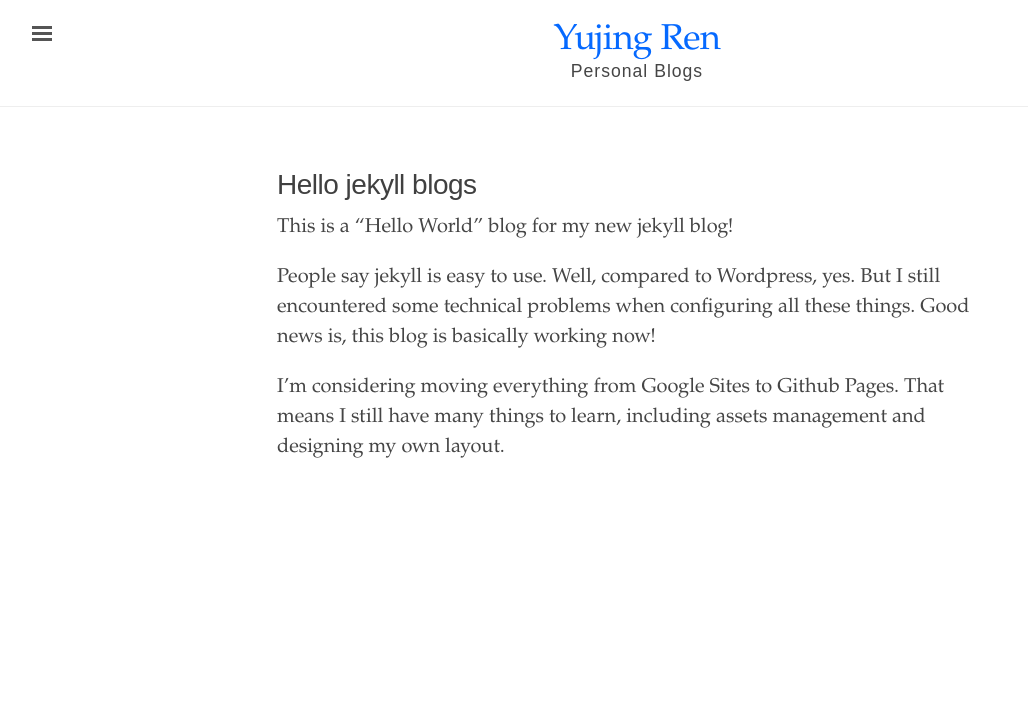
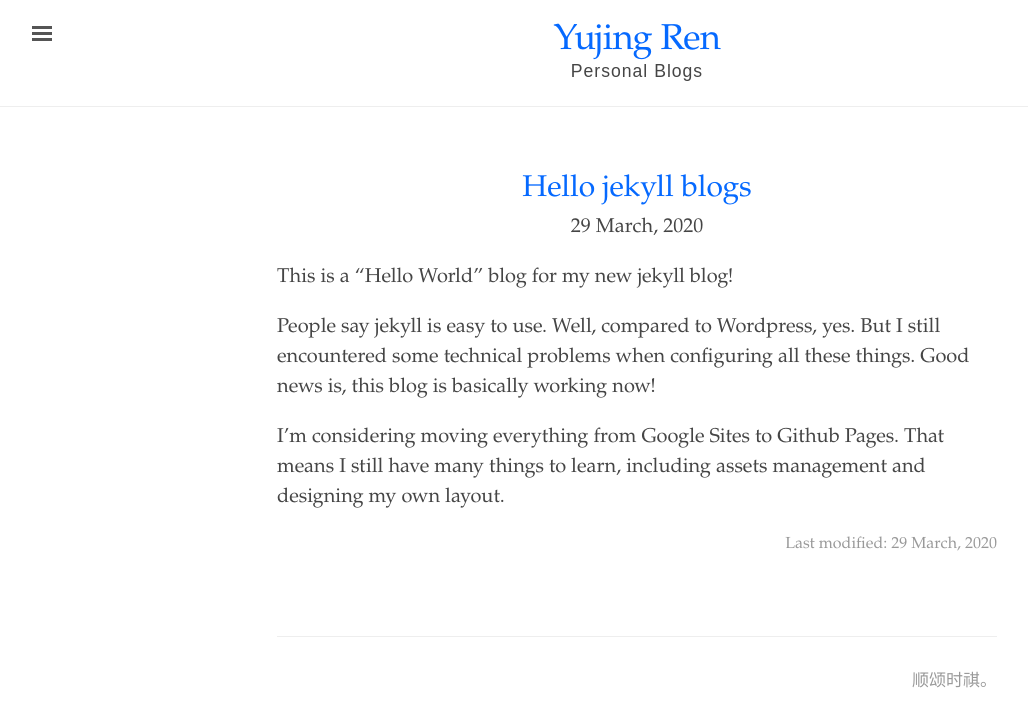
Before and after one commit to imrenyujing/imrenyujing.ggithubb.ioo, a Jekyll site: the page built from _texts/hello-jekyll-blog.md, in a window 1280 px wide. Shown: the top 727 px of the page, without its empty margins (3-1031 px from the left). Built offline with Jekyll 4.4.1, drawn with Linux system fonts in a browser that asks for light colours; Markdown is read by kramdown in place of the engine named in the settings.

Commit message:
change-some-posts-style
顺颂时祺

```diff
--- a/_layouts/default.html
+++ b/_layouts/default.html
@@ -27,7 +27,11 @@
       </header>
 
       <main class="container content" id="main">
-        {{ content }}
+        {{ content }} <br>
+        <hr>
+        <p style="text-align: right;color:#999999;font-size: 17px;font-family: '黑体';">
+          顺颂时祺。
+        </p>
       </main>
     </div>
 
--- a/_layouts/post.html
+++ b/_layouts/post.html
@@ -2,7 +2,9 @@
 layout: default
 ---
 <article class="post">
-  <h1 class="text-title">{{ page.title }}</h1>
+  <center><span style="font-size: 30px;color:#0569ff;">{{ page.title }}</span> <br></center>
+  <p style="text-align: center;">{{ page.time }}</p>
+  {{ content }}
 
-  {{ content }}
+  <p style="text-align: right;color: #999999;font-size: medium;">Last modified: {{ page.lastmodify }}</p>
 </article>
--- a/_texts/hello-jekyll-blog.md
+++ b/_texts/hello-jekyll-blog.md
@@ -2,6 +2,7 @@
 layout: post
 title: Hello jekyll blogs
 time: 29 March, 2020
+lastmodify: 29 March, 2020
 ---
 
 This is a "Hello World" blog for my new jekyll blog!
```
Also changed, not shown: _texts/31-March-2020-degenerate-perturbation.md (+1 -0 lines), 8 other files.
